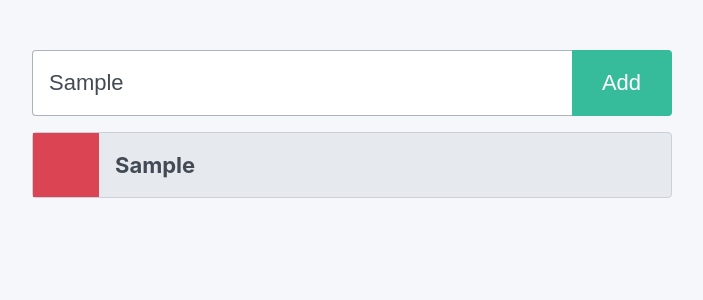
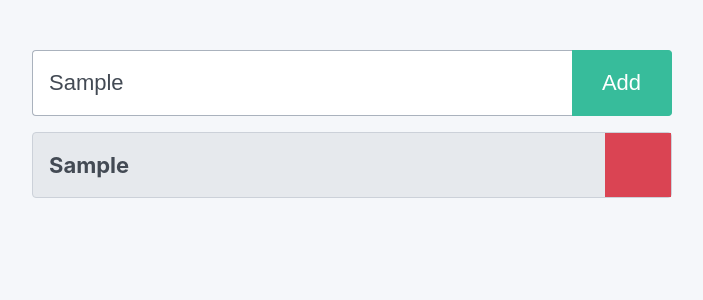
Before and after one commit to masudafsar/react-todo-list, a React (Create React App) app: page / in a window 1280 px wide. Both pictures are taken after typing "Sample" into the empty fields and a click on the button "Add". Shown: the top 300 px of the page, without its empty margins (288-991 px from the left). Built offline with nearby package versions, Linux system fonts and the light colour scheme.

Commit message:
Reorder task component elements

```diff
--- a/src/Task/Task.js
+++ b/src/Task/Task.js
@@ -7,8 +7,8 @@ const Task = ({title, done, toggleHandler}) => {
 
     return (
         <div className={taskStatusClass}>
+            <div className="task-title">{title}</div>
             <div className="status" onClick={toggleHandler}/>
-            <div className="task-title">{title}</div>
         </div>
     )
 };
```
